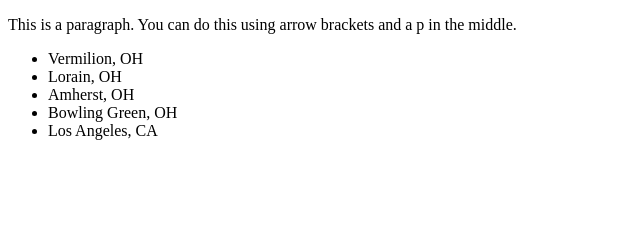
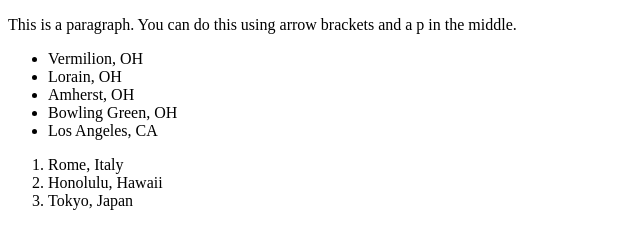
Before and after one commit to AnthonyLaurio/html-exercise, a plain HTML site: page index.html in a window 1280 px wide. Shown: the whole page, without its empty margins (0-640 px from the left). Drawn offline with Linux system fonts and the light colour scheme.

Commit message:
Add order list of cities I want to visit

```diff
--- a/index.html
+++ b/index.html
@@ -14,5 +14,10 @@
             <li>Bowling Green, OH</li>
             <li>Los Angeles, CA</li>
         </ul>
+        <ol>
+            <li>Rome, Italy</li>
+            <li>Honolulu, Hawaii</li>
+            <li>Tokyo, Japan</li>
+        </ol>
     </body>
 </html>
```
